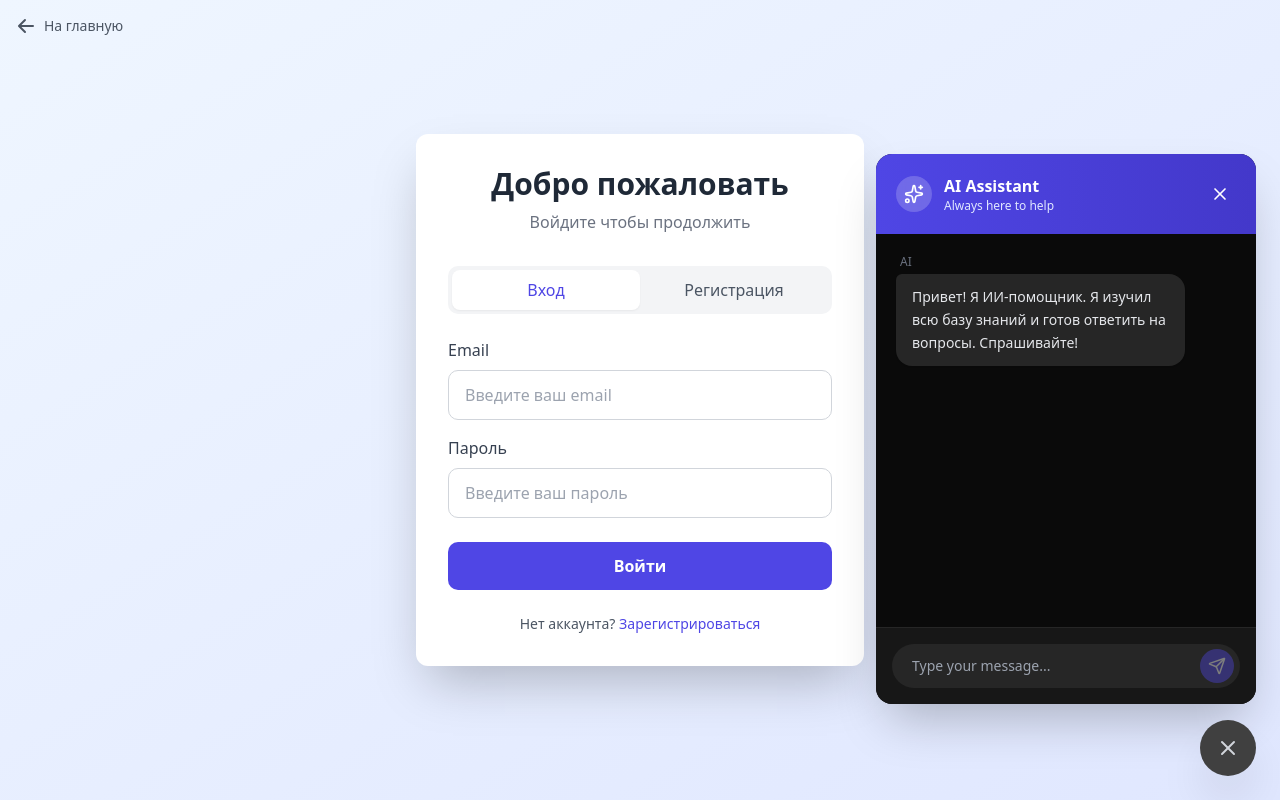
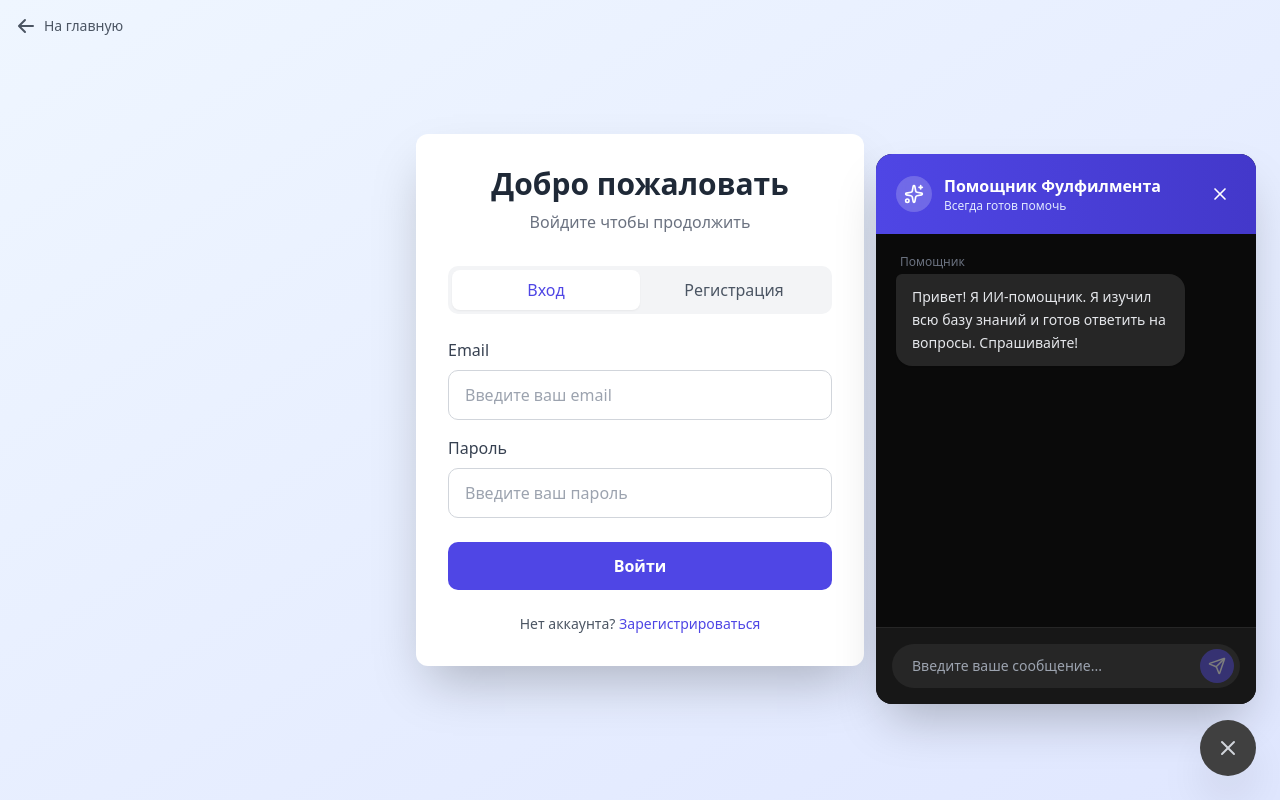
Before and after one commit to ill216johan-dotcom/my-ff-app, a React (Vite) app: page /auth in a window 1280 px wide. Both pictures are taken after a click on the button "Open chat". Built offline with nearby package versions, Linux system fonts and the light colour scheme; no server answers.

Commit message:
фикс мобильной упаковки

```diff
--- a/src/components/AiChatWidget.jsx
+++ b/src/components/AiChatWidget.jsx
@@ -114,8 +114,8 @@ const AiChatWidget = () => {
                 <Sparkles size={20} className="text-white" />
               </div>
               <div>
-                <h3 className="font-semibold text-base">AI Assistant</h3>
-                <p className="text-xs text-indigo-100">Always here to help</p>
+                <h3 className="font-semibold text-base">Помощник Фулфилмента</h3>
+                <p className="text-xs text-indigo-100">Всегда готов помочь</p>
               </div>
             </div>
             <button
@@ -137,7 +137,7 @@ const AiChatWidget = () => {
                 <div className={`max-w-[85%] ${msg.role === 'user' ? 'order-2' : 'order-1'}`}>
                   {/* Timestamp */}
                   <div className={`text-xs text-gray-500 mb-1 px-1 ${msg.role === 'user' ? 'text-right' : 'text-left'}`}>
-                    {msg.role === 'user' ? 'You' : 'AI'}
+                    {msg.role === 'user' ? 'Вы' : 'Помощник'}
                   </div>
                   {/* Message Bubble */}
                   <div className={`px-4 py-3 rounded-2xl text-sm leading-relaxed ${
@@ -184,7 +184,7 @@ const AiChatWidget = () => {
             <div className="relative flex items-center">
               <input
                 className="flex-1 bg-gray-100 dark:bg-neutral-800 border-0 rounded-full pl-5 pr-12 py-3 text-sm focus:ring-2 focus:ring-indigo-500 focus:bg-white dark:focus:bg-neutral-700 outline-none transition-all duration-200 dark:text-white placeholder-gray-500 dark:placeholder-gray-400"
-                placeholder="Type your message..."
+                placeholder="Введите ваше сообщение..."
                 value={input}
                 onChange={(e) => setInput(e.target.value)}
                 onKeyDown={(e) => e.key === 'Enter' && handleSend()}
```
